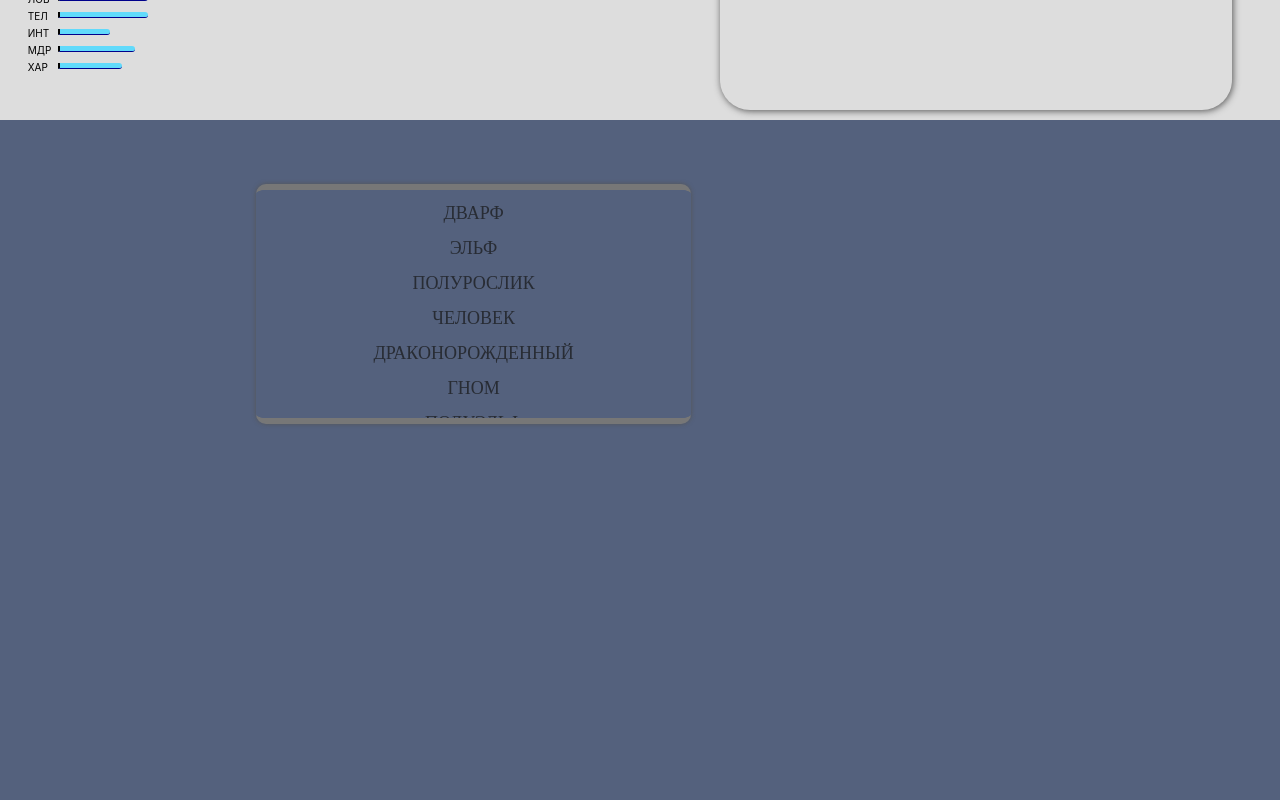
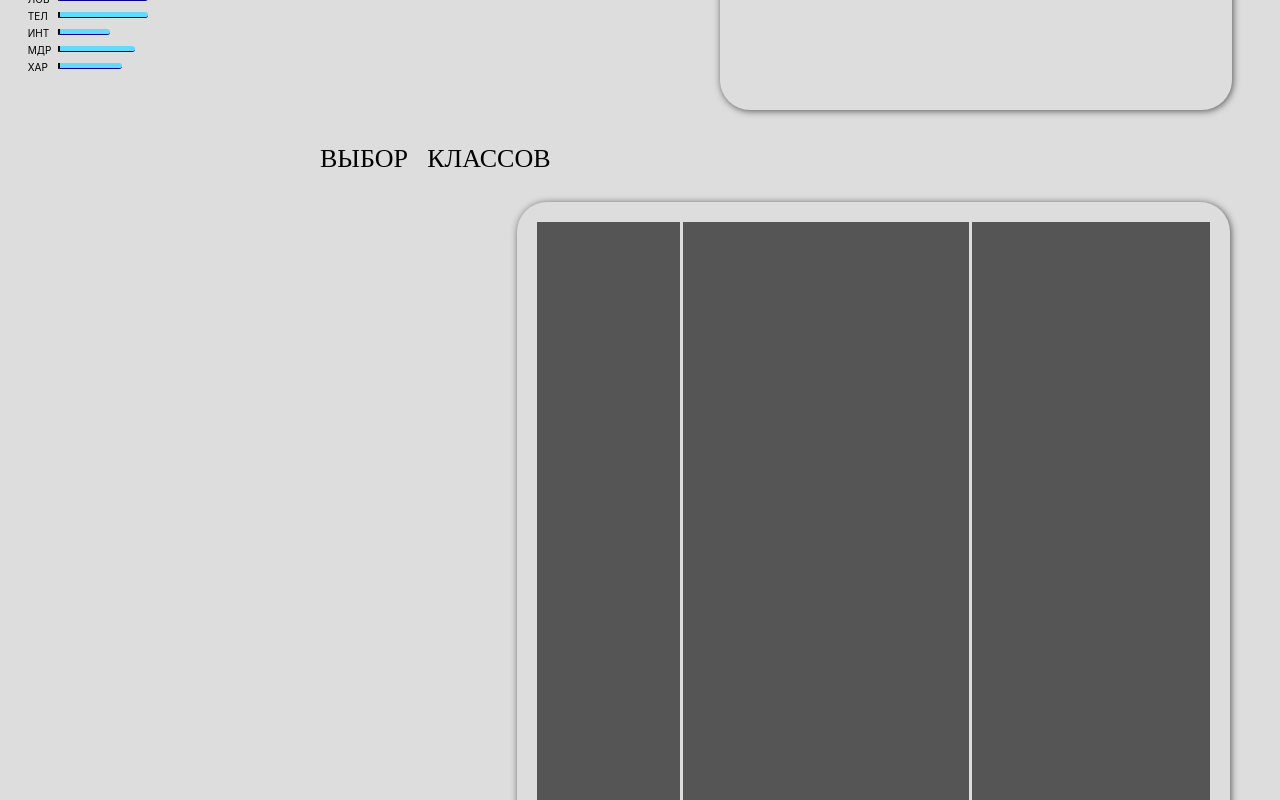
Before and after one commit to TVBlackman1/React-Dnd-creator, a React (Create React App) app: page / in a window 1280 px wide. Shown: the part 680-1480 px from the top of the page. Built offline with nearby package versions, Linux system fonts and the light colour scheme.

Commit message:
0.4 start doing class page

```diff
--- a/src/App.js
+++ b/src/App.js
@@ -3,6 +3,7 @@ import logo from './logo.svg';
 import './App.css';
 import ReactPageScroller from "react-page-scroller";
 import PageRace from "./my-components/dnd/page/race/race";
+import PageClass from "./my-components/dnd/page/class/class";
 import Page from "./my-components/dnd/page/page";
 import LeftScroll from "./my-components/dnd/left-scroll/left-scroll";
 
@@ -31,7 +32,7 @@ export default class App extends React.Component{
         {/*    animationTimer={250}*/}
         {/*>*/}
           <PageRace />
-          <Page color="#54617d"/>
+          <PageClass />
         {/*</ReactPageScroller>*/}
         <LeftScroll />
         </div>
--- /dev/null
+++ b/src/my-components/dnd/page/class/class.css
@@ -0,0 +1,17 @@
+.page-class-app {
+    background-color: #dddddd;
+    min-height: 100vh;
+    flex-direction: column;
+    /*align-items: center;*/
+    /*justify-content: center;*/
+    font-size: calc(10px + 2vmin);
+    color: #000000;
+    /*transform: translateX(20vw);*/
+    display: grid;
+    grid-template-columns: 1fr 3fr;
+    grid-template-rows: 50px 3fr 5fr;
+    grid-column-gap: 13px;
+
+    padding: 0px 20px 10px 20vw;
+    box-sizing: border-box;
+}
--- /dev/null
+++ b/src/my-components/dnd/page/class/class.js
@@ -0,0 +1,39 @@
+import React from "react";
+// import List from "./list/list";
+import './class.css'
+import ClassDescription from "./description/description";
+import PageTitle from "../page-title";
+// import Advice from "./advice/advice";
+
+class PageClass extends React.Component {
+    constructor(props) {
+        super(props)
+        this.state = {
+        }
+
+        this.descriptionRef = new React.createRef()
+        this.selectRace = this.selectRace.bind(this)
+    }
+
+    /**
+     * Принимает на вход список подрас одной расы
+     */
+    selectRace(raceArray) {
+        // alert(race)
+        this.descriptionRef.current.selectRace(raceArray)
+    }
+
+    render() {
+        return (
+            <div className="page-class-app">
+                <PageTitle>ВЫБОР КЛАССОВ</PageTitle>
+                {/* <List changeDescription={this.selectRace}/> */}
+                {/* <RaceDescription ref={this.descriptionRef}/> */}
+                {/* <Advice /> */}
+                <ClassDescription />
+            </div>
+        );
+    }
+}
+
+export default PageClass
--- /dev/null
+++ b/src/my-components/dnd/page/class/description/description.css
@@ -0,0 +1,19 @@
+.class-description {
+    border-radius: 30px;
+    box-shadow: 1px 1px 7px #555555;
+    grid-column-start: 2;
+    grid-column-end: 3;
+    grid-row-start: 2;
+    grid-row-end: 4;
+
+    margin-right: 30px;
+    margin-top: 4vh;
+    display: grid;
+    grid-template-columns: 3fr 6fr 5fr;
+    padding: 20px;
+    column-gap: 3px;
+}
+
+.class-description div {
+    background-color: #555555;
+}
--- /dev/null
+++ b/src/my-components/dnd/page/class/description/description.js
@@ -0,0 +1,28 @@
+import React from "react";
+import './description.css'
+// import ShowRace from "./show-race/show-race"
+
+class ClassDescription extends React.Component {
+    constructor(props) {
+        super(props)
+        this.reference = new React.createRef()
+        // ссылкка на <ShowRace>
+        this.state = {
+            // raceArray: [new HillDwarf(), new MountainDwarf()]
+            // раса, первая будет отображаться
+        }
+    }
+
+    render() {
+        return (
+                // <ShowRace ref={this.reference} raceArray={this.state.raceArray}/>
+                <div className="class-description">
+                    <div></div>
+                    <div></div>
+                    <div></div>
+                </div>
+        );
+    }
+}
+
+export default ClassDescription
```
